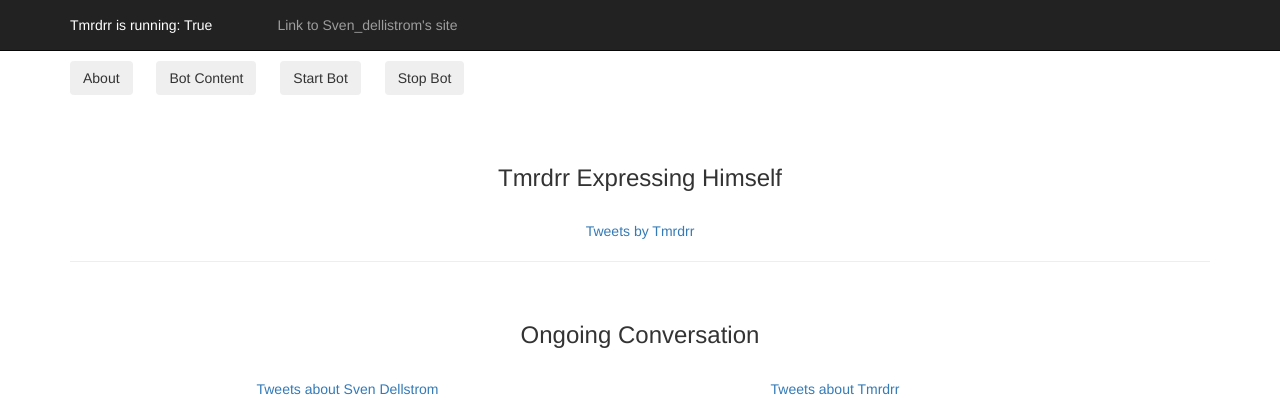
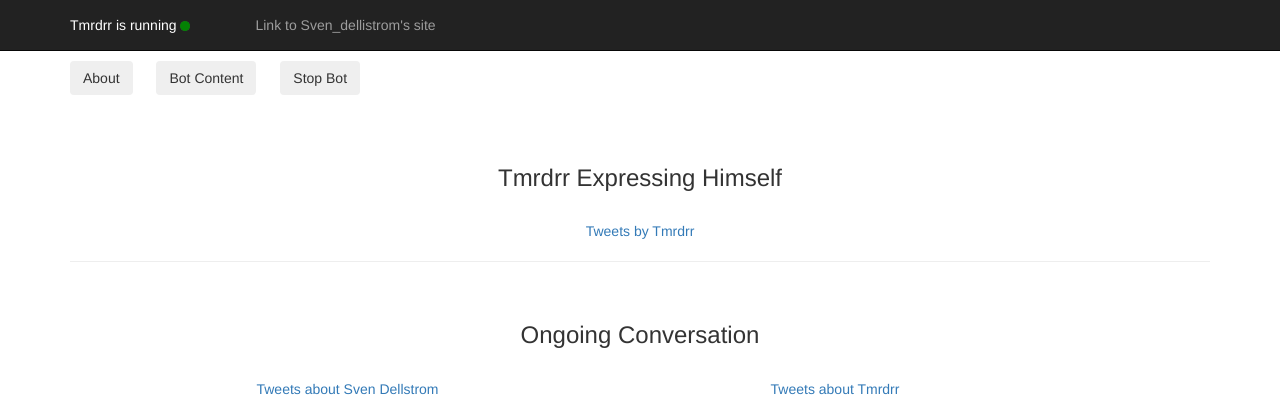
Before and after one commit to tmrdr/mrdrbotsite, a Django app: page / in a window 1280 px wide. Shown: the top 420 px of the page. Run offline with Django 3.2, Linux system fonts and the light colour scheme; tables that the repository leaves empty hold one stand-in row (values such as "Sample post"); some libraries are stand-ins or nearby versions.

Commit message:
styling toggle switch

```diff
--- a/mrdrbot/static/css/style.css
+++ b/mrdrbot/static/css/style.css
@@ -37,10 +37,12 @@ body {
   text-decoration: none;
   color: white;
   margin-left: 50px;
+  display: inline-block;
 }
 
 #status{
   margin-top: 15px;
+  display: inline-block;
 }
 
 #subhead {
@@ -77,3 +79,7 @@ body {
   text-align: center;
   margin: 0 auto;
 }
+.statuslight{
+  height: 10px;
+  width: 10px;
+}
--- a/mrdrbot/templates/mrdrbot/index.html
+++ b/mrdrbot/templates/mrdrbot/index.html
@@ -38,17 +38,23 @@
             <br> {% endfor %}
         </div>
     </div>
-
+    {% for status in botstatus %}
+      {% if status.onstatus %}
+    <form action="/stopbot" id="stop" method="POST">
+        {% csrf_token %}
+        <input type="submit" class="btn btn-secondary" name="stopBot" value="Stop Bot">
+    </form>
+    {% else %}
     <form action="/startbot" id="start" method="POST">
         {% csrf_token %}
         <input type="submit" class="btn btn-secondary" name="startBot" value="Start Bot">
     </form>
+    {% endif %}
+  {% endfor %}
+</div>
 
-    <form action="/stopbot" id="stop" method="POST">
-        {% csrf_token %}
-        <input type="submit" class="btn btn-secondary" name="stopBot" value="Stop Bot">
-    </form>
-</div>
+
+
 
 <div id="expression">
 <h3>Tmrdrr Expressing Himself</h3>
--- a/mrdrbot/templates/mrdrbot/navbar.html
+++ b/mrdrbot/templates/mrdrbot/navbar.html
@@ -8,7 +8,11 @@
                 <ul class="nav navbar-nav">
                     <li id="status">
                         {% for status in botstatus %}
-                          <p>Tmrdrr is running: {{status.onstatus}}</p>
+                          {% if status.onstatus %}
+                            <p>Tmrdrr is running <img class="statuslight" src="../static/img/green.png"></p>
+                          {% else %}
+                            <p>Tmrdrr is not running  <img class="statuslight" src="../static/img/red.png"></p>
+                          {% endif %}
                         {% endfor %}
                     </li>
                     <li id="sven"><a href="http://betweenbots.herokuapp.com/">Link to Sven_dellistrom's site</a></li>
--- a/mrdrbotsite/settings.py
+++ b/mrdrbotsite/settings.py
@@ -25,7 +25,7 @@ BASE_DIR = os.path.dirname(os.path.dirname(os.path.abspath(__file__)))
 SECRET_KEY = os.environ.get("djangokey")
 
 # SECURITY WARNING: don't run with debug turned on in production!
-DEBUG = True
+DEBUG = False
 
 ALLOWED_HOSTS = []
 
```
Also changed, not shown: mrdrbot/static/img/green.png (added), mrdrbot/static/img/red.png (added).
